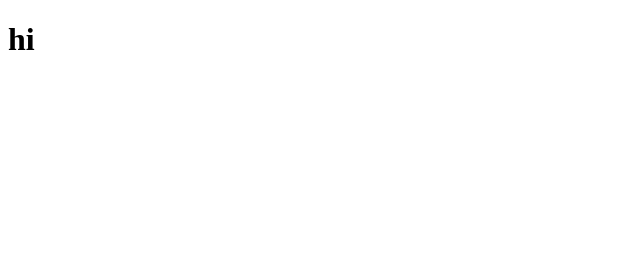
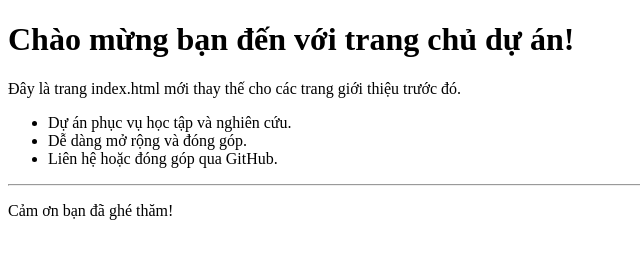
Before and after one commit to 12ksuioke/12ksuioke.github.io, a plain HTML site: page index.html in a window 1280 px wide. Shown: the whole page, without its empty margins (0-640 px from the left). Drawn offline with Linux system fonts and the light colour scheme.

Commit message:
Thay thế bằng trang chủ mới index.html

```diff
--- a/index.html
+++ b/index.html
@@ -1,11 +1,19 @@
 <!DOCTYPE html>
-<html lang="en">
+<html lang="vi">
 <head>
   <meta charset="UTF-8">
+  <title>Trang chủ dự án</title>
   <meta name="viewport" content="width=device-width, initial-scale=1.0">
-  <title>Anhtainopro sitesite</title>
 </head>
 <body>
-  <h1>hi</h1>
+  <h1>Chào mừng bạn đến với trang chủ dự án!</h1>
+  <p>Đây là trang index.html mới thay thế cho các trang giới thiệu trước đó.</p>
+  <ul>
+    <li>Dự án phục vụ học tập và nghiên cứu.</li>
+    <li>Dễ dàng mở rộng và đóng góp.</li>
+    <li>Liên hệ hoặc đóng góp qua GitHub.</li>
+  </ul>
+  <hr>
+  <p>Cảm ơn bạn đã ghé thăm!</p>
 </body>
 </html>
```
